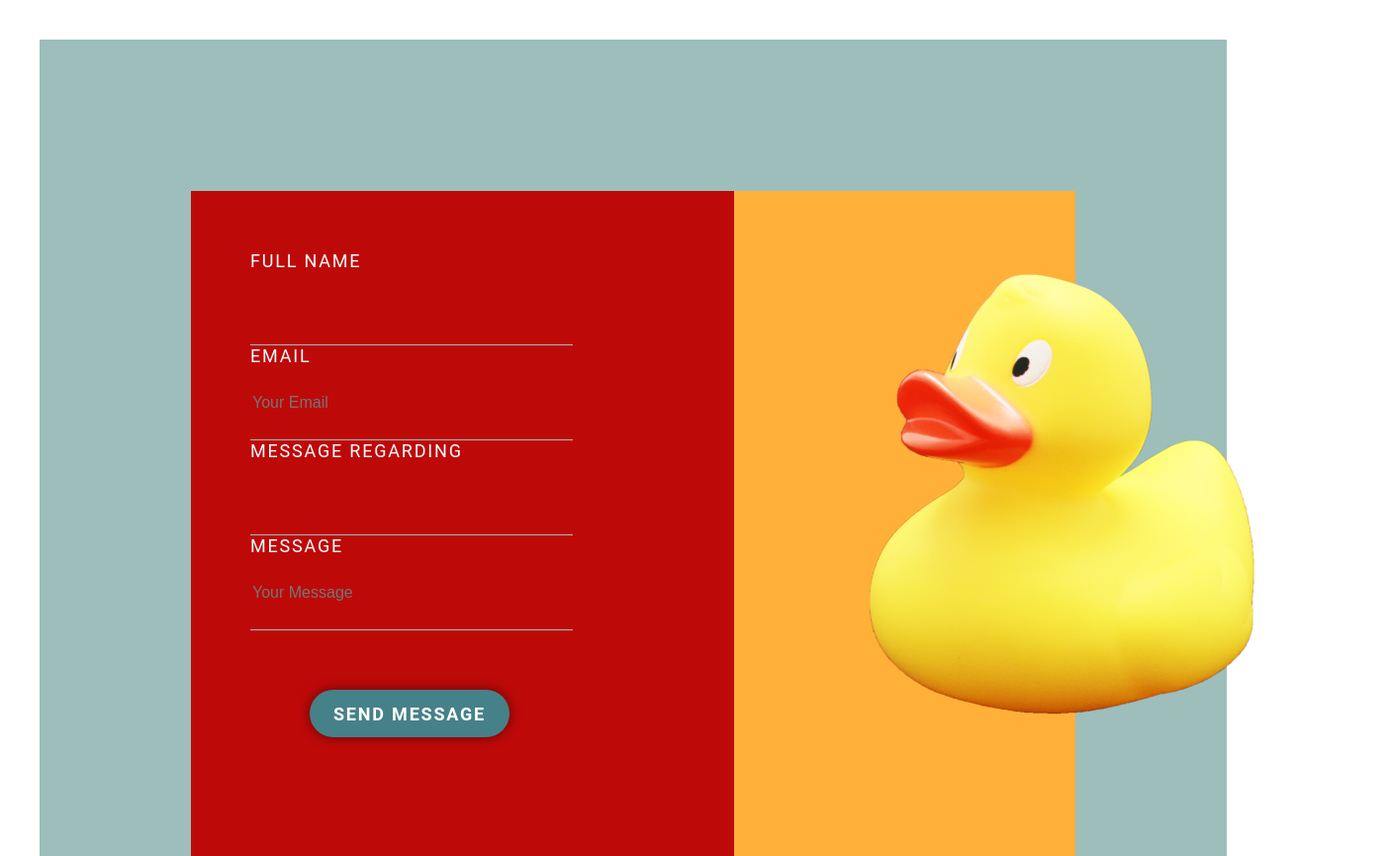
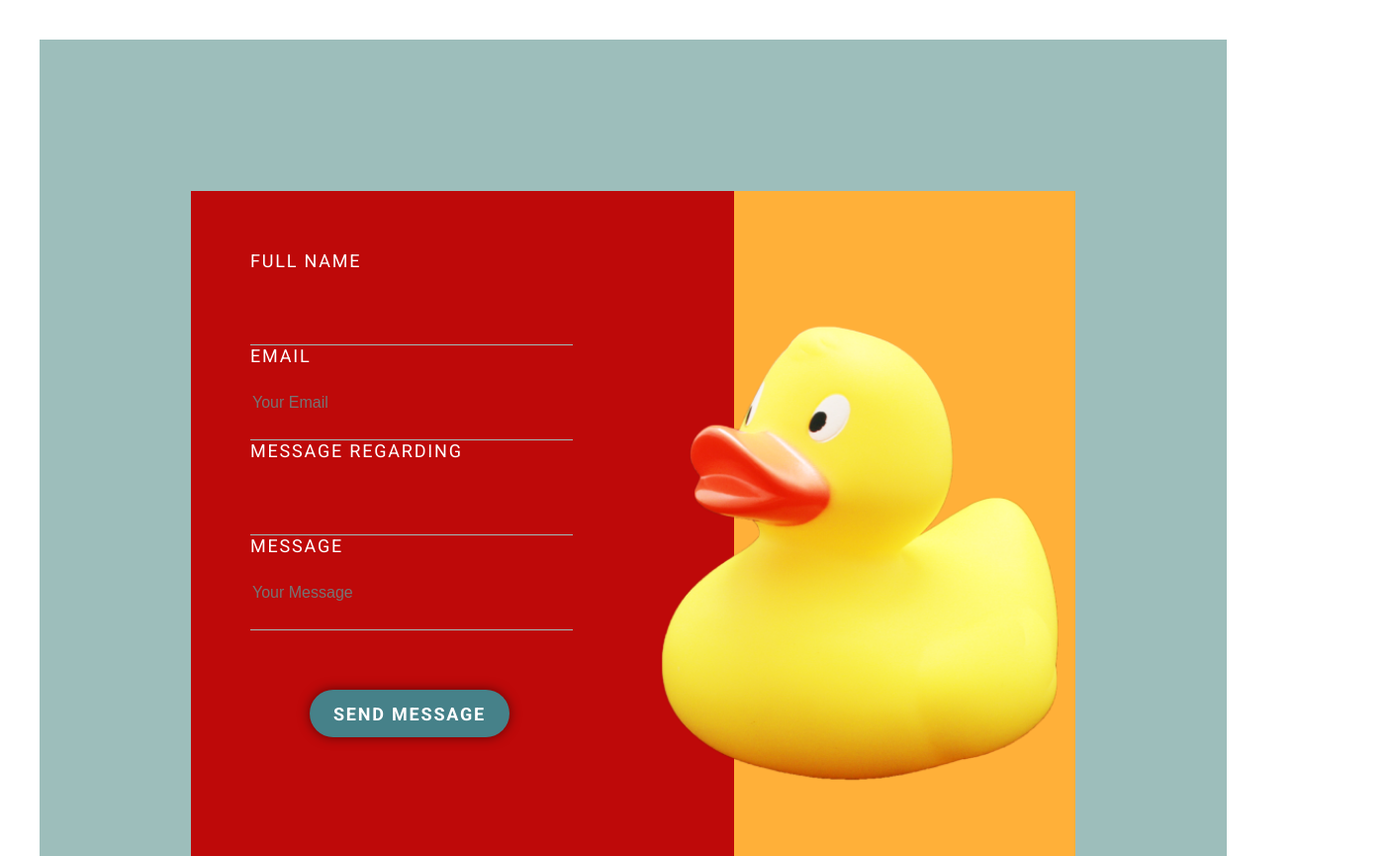
Before and after one commit to vasavipailla/forms_project, a plain HTML site: page index.html in a window 1280 px wide. Shown: the top 865 px of the page at 99% size, 1405 px wide, since content can reach past the window. Drawn offline with Linux system fonts and the light colour scheme.

Commit message:
font style added

```diff
--- a/index.html
+++ b/index.html
@@ -4,11 +4,12 @@
         <meta charset="UTF-8">
         <meta name="viewport" content="width=device-width, initial-scale=1.0">
         <link rel="preconnect" href="https://fonts.googleapis.com">
+        <link rel="preconnect" href="https://fonts.gstatic.com" crossorigin>
+        <link href="https://fonts.googleapis.com/css2?family=Roboto:wght@400;700&display=swap" rel="stylesheet">
         <link rel="stylesheet" href="styles/reset.css">
         <link rel="stylesheet" href="styles/index.css">
         <title>Form</title>
     </head>
-</html>
    <body>
         <div class="main_container">
             <div class="container">
@@ -27,9 +28,9 @@
                 </form>
 
                 <div class="box">
-                    <img class="duck" src="images/hiclipart 2.png" alt="duck picture">
+                     <img class="duck" src="images/hiclipart 2.png" alt="duck picture">
                 </div>
-             </div>
+            </div>
         </div>
-
-   </body>
+    </body>
+</html>
--- a/styles/index.css
+++ b/styles/index.css
@@ -24,8 +24,8 @@ body {
 }
 
 .box {
-
-
+    display: flex;
+    justify-content: center;
     width:100%;
     max-width: 345px;
     /* height: 594px; */
@@ -33,13 +33,13 @@ body {
 }
 
 .duck{
-
+   margin-right: 90px;
+   margin-top: 50px;
 }
 
 form {
     display: flex;
     flex-direction: column;
-
     margin: 40px;
     padding: 20px;
 
@@ -55,7 +55,6 @@ input {
     border-right: hidden;
     background-color: #BE0909;
     border-bottom: 1px solid #9DBEBB;
-
 
 }
 
```
